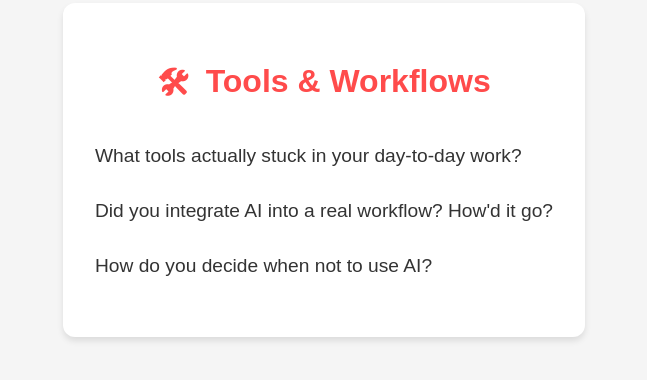
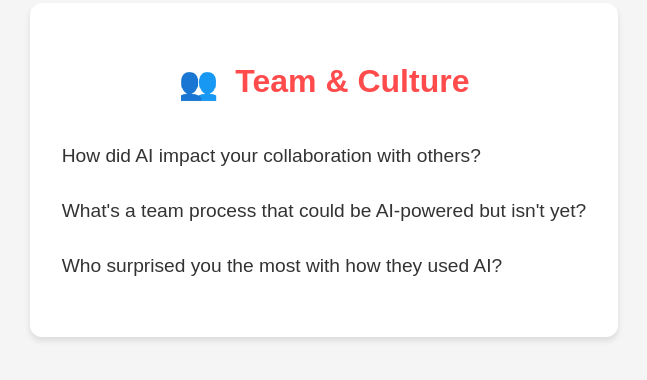
Before and after one commit to bcbrian/aiqs, a plain HTML site: page index.html in a window 1280 px wide. Shown: the part 230-610 px from the top of the page, without its empty margins (316-963 px from the left). Drawn offline with Linux system fonts and the light colour scheme.

Commit message:
Update with Team & Culture questions

```diff
--- a/index.html
+++ b/index.html
@@ -51,16 +51,16 @@
 </head>
 <body>
     <div class="container">
-        <h1><span class="emoji">🛠</span> Tools & Workflows</h1>
+        <h1><span class="emoji">👥</span> Team & Culture</h1>
         <div class="questions">
             <div class="question">
-                What tools actually stuck in your day-to-day work?
+                How did AI impact your collaboration with others?
             </div>
             <div class="question">
-                Did you integrate AI into a real workflow? How'd it go?
+                What's a team process that could be AI-powered but isn't yet?
             </div>
             <div class="question">
-                How do you decide when not to use AI?
+                Who surprised you the most with how they used AI?
             </div>
         </div>
     </div>
```
